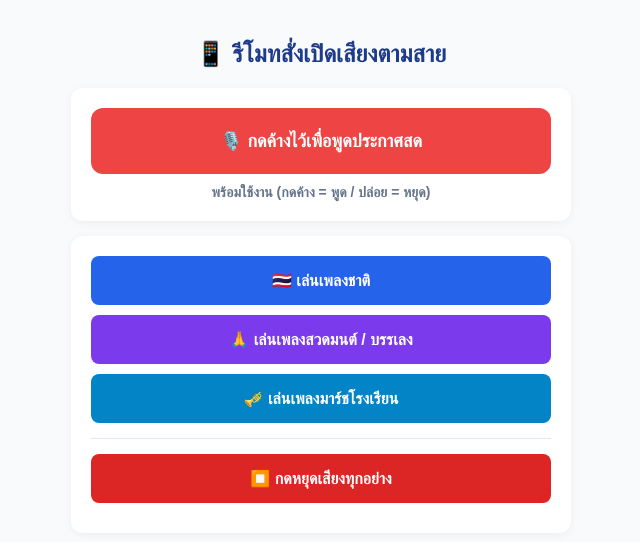
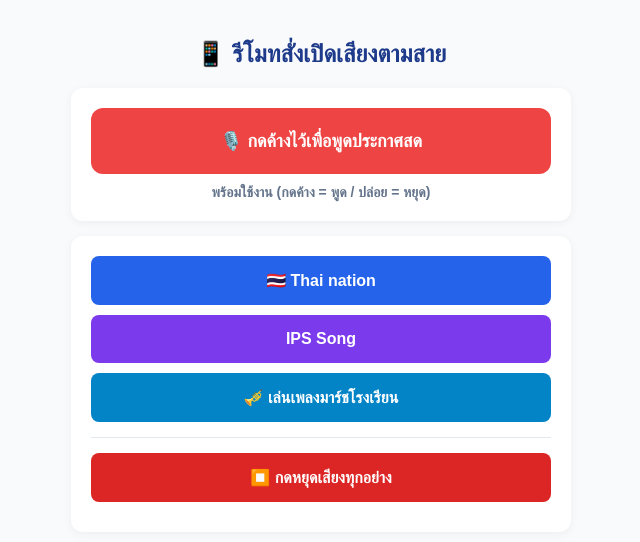
Before and after one commit to thananate/wongpraram-app, a plain HTML site: page music-admin.html in a window 1280 px wide. Shown: the whole page, without its empty margins (319-959 px from the left). Drawn offline with Linux system fonts and the light colour scheme.

Commit message:
Update music-admin.html

```diff
--- a/music-admin.html
+++ b/music-admin.html
@@ -40,11 +40,11 @@
   <!-- ส่วนปุ่มเล่นไฟล์ MP3 -->
   <div class="card">
     <button class="btn-sound btn-national" onclick="playMusic('thai nation', 'https://thananate.github.io/wongpraram-app/01_thai.mp3')">
-      🇹🇭 เล่นเพลงชาติ
+      🇹🇭 Thai nation
     </button>
 
     <button class="btn-sound btn-pray" onclick="playMusic('Ips Song', 'https://thananate.github.io/wongpraram-app/02_ips.mp3')">
-      🙏 เล่นเพลงสวดมนต์ / บรรเลง
+     IPS Song
     </button>
 
     <button class="btn-sound btn-march" onclick="playMusic('เพลงมาร์ช', 'https://thananate.github.io/wongpraram-app/01_thai.mp3')">
```
